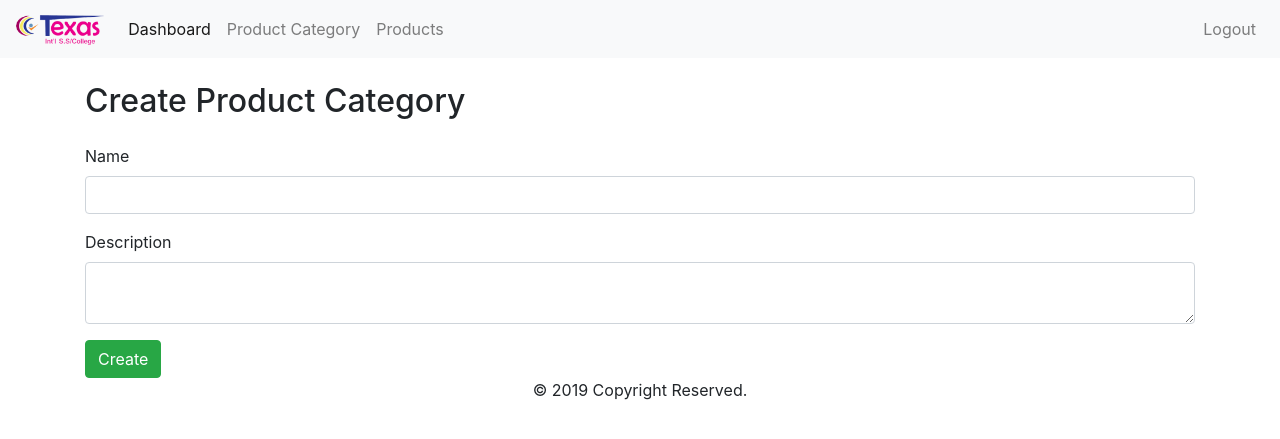
After one commit to ramkumar522/ecommerce1, a PHP site: page /dashboard/product-category-create.php in a window 1280 px wide. The commit adds this page. Shown: the top 439 px of the page. Run offline with PHP 8.4, Linux system fonts and the light colour scheme; a user stored in the database is signed in; data comes from the database, SQL or seed files in the repository.

Commit message:
recently updated

```diff
--- a/dashboard/header.php
+++ b/dashboard/header.php
@@ -15,7 +15,7 @@
 <body>
 
 	<nav class="navbar navbar-expand-lg navbar-light bg-light">
-  <a class="navbar-brand" href="#">
+  <a class="navbar-brand" href="index.php">
   	<img src="images/logo.png" height="30"></a>
   <button class="navbar-toggler" type="button" data-toggle="collapse" data-target="#navbarSupportedContent" aria-controls="navbarSupportedContent" aria-expanded="false" aria-label="Toggle navigation">
     <span class="navbar-toggler-icon"></span>
--- /dev/null
+++ b/dashboard/product-category-create.php
@@ -0,0 +1,33 @@
+<?php require 'header.php';?>
+
+<?php
+if($_POST){
+	$name=mysqli_real_escape_string($db,$_POST['title']);
+	$description=mysqli_real_escape_string($db,$_POST['description']);
+	$date=date('Y-m-d');
+	$sqlinsert = "INSERT INTO product_category
+	(name, description, created_at)
+	VALUES ('$name', '$description', '$date')";
+	if(mysqli_query($db,$sqlinsert)){
+		header("location:product-category.php");
+	}
+}
+
+?>
+<div class="container">
+	<h2 class="mt-4 mb-4">Create Product Category</h2>
+	<form method="post">
+		<div class="form-group">
+			<label>Name</label>
+			<input type="text" name="title" class="form-control" required>
+		</div>
+		<div class="form-group">
+			<label>Description</label>
+			<textarea class="form-control" name="description" required></textarea>
+		</div>
+		<button class="btn btn-success">Create</button>
+	</form>
+
+</div>
+
+<?php require 'footer.php';?>
```
Also changed, not shown: dashboard/product-category-delete.php (added, +8 -0 lines), dashboard/product-category-edit.php (added, +40 -0 lines), dashboard/product-category.php (+11 -9 lines).
